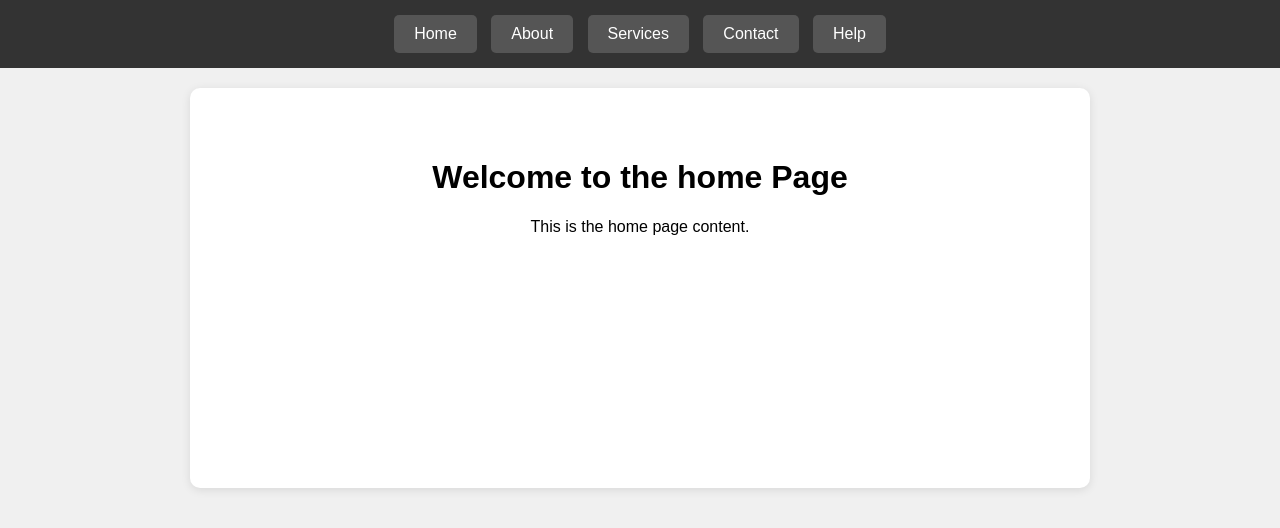
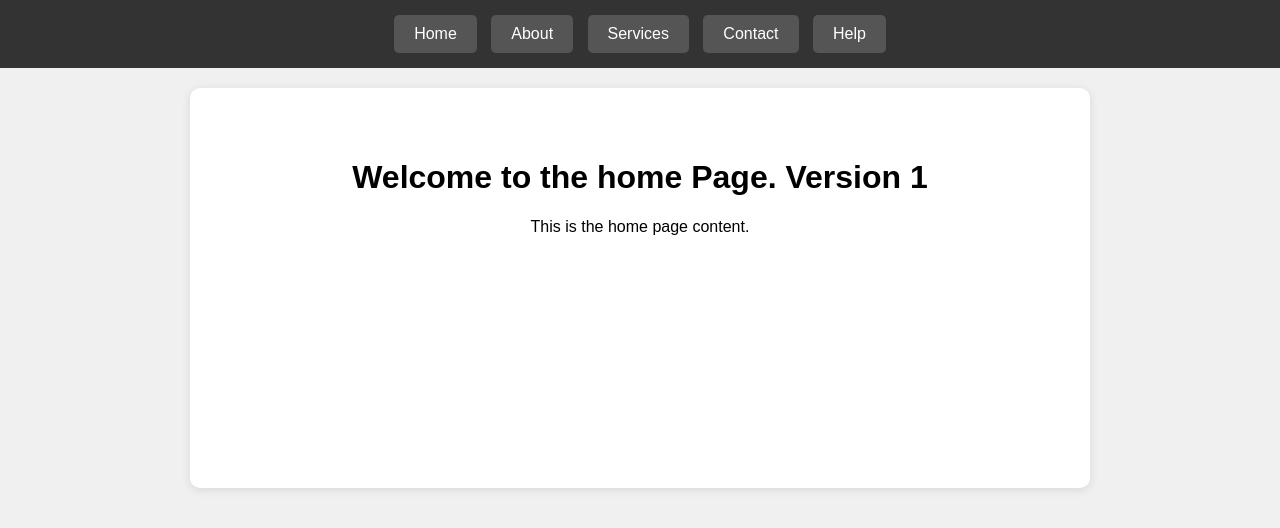
Before and after one commit to gabrielclydetbesa-art/my-website, a plain HTML site: page index.html in a window 1280 px wide. Drawn offline with Linux system fonts and the light colour scheme.

Commit message:
Update index.html

```diff
--- a/index.html
+++ b/index.html
@@ -58,7 +58,7 @@
     </nav>
 
     <main id="content">
-        <h1>Welcome to the home Page</h1>
+        <h1>Welcome to the home Page. Version 1</h1>
         <p>This is the home page content.</p>
     </main>
 
```
